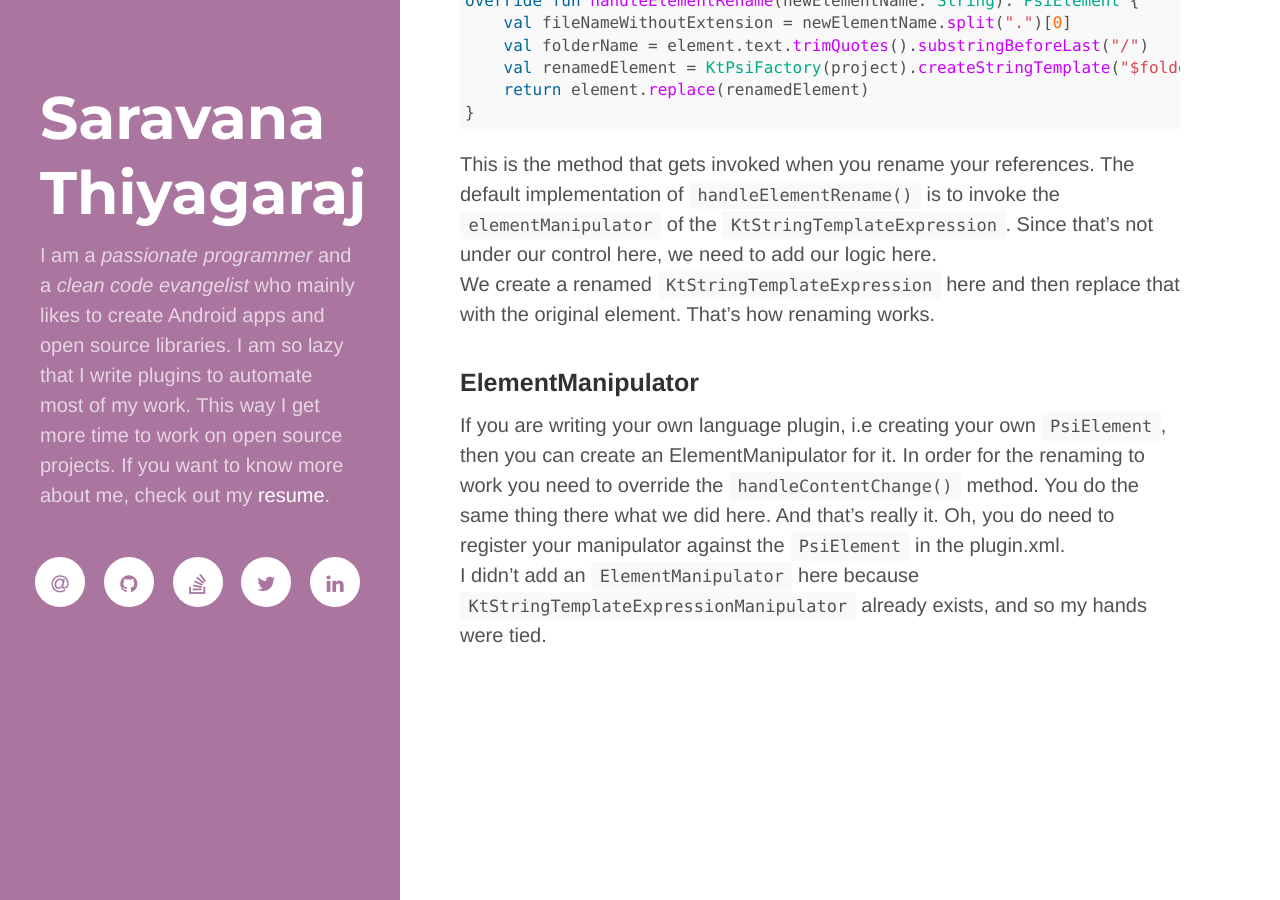
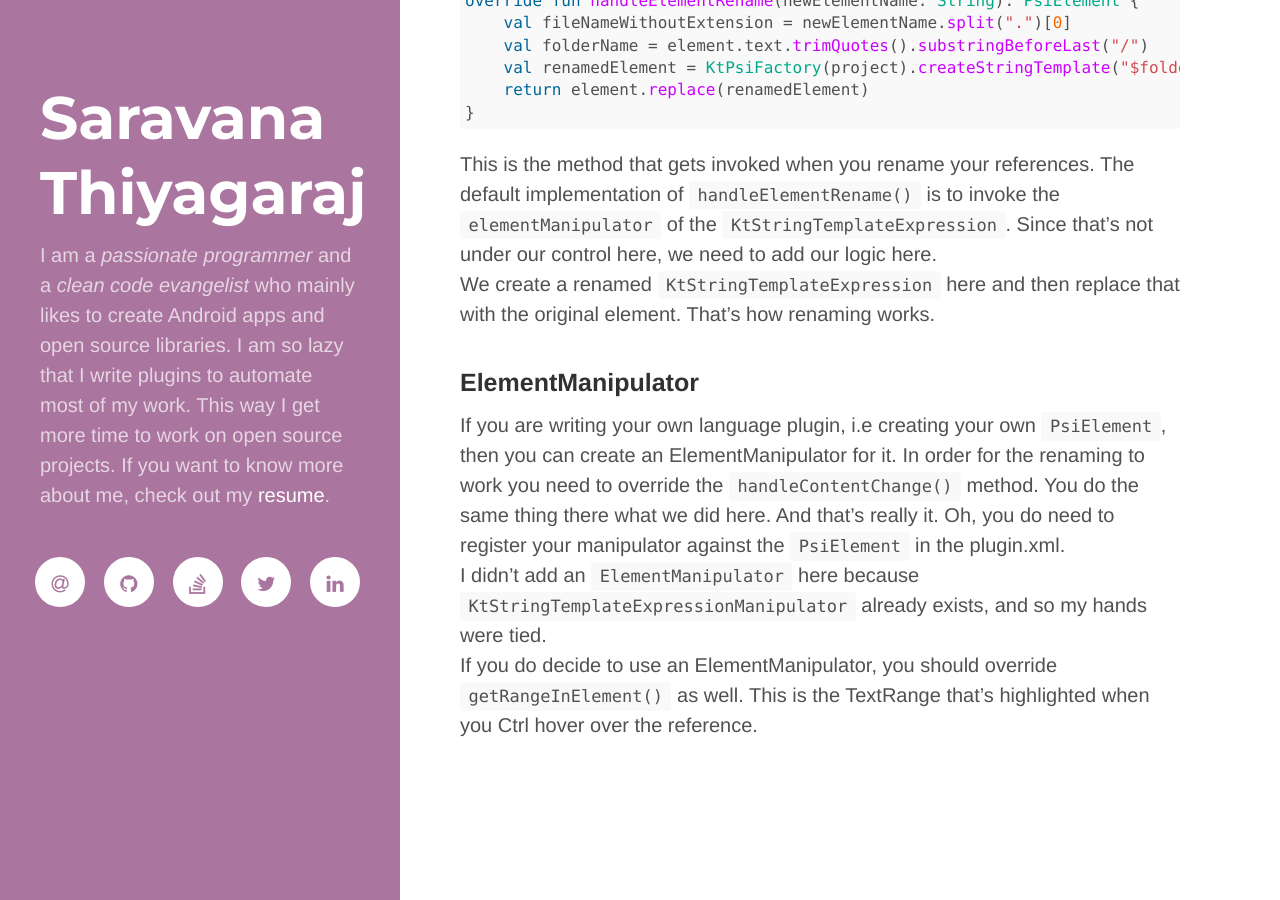
Before and after one commit to thsaravana/thsaravana.github.io, a Jekyll site: the page built from _posts/2018-10-04-intellij-kotlin-renaming-support.md, in a window 1280 px wide and 900 px high, scrolled down 645 px. Built offline with Jekyll 4.4.1, drawn with Linux system fonts in a browser that asks for light colours; nearby versions of some CDN libraries.

Commit message:
Blog 3 - Added information

```diff
--- a/_posts/2018-10-04-intellij-kotlin-renaming-support.md
+++ b/_posts/2018-10-04-intellij-kotlin-renaming-support.md
@@ -37,4 +37,5 @@ ElementManipulator for it. In order for the renaming to work you need to overrid
 method. You do the same thing there what we did here. And that's really it. Oh, you do need to register
 your manipulator against the `PsiElement` in the plugin.xml.<br>
 I didn't add an `ElementManipulator` here because `KtStringTemplateExpressionManipulator` already exists, and
-so my hands were tied.
+so my hands were tied.<br> If you do decide to use an ElementManipulator, you should override `getRangeInElement()`
+as well. This is the TextRange that's highlighted when you Ctrl hover over the reference.
```
Also changed, not shown: 1 other file.
